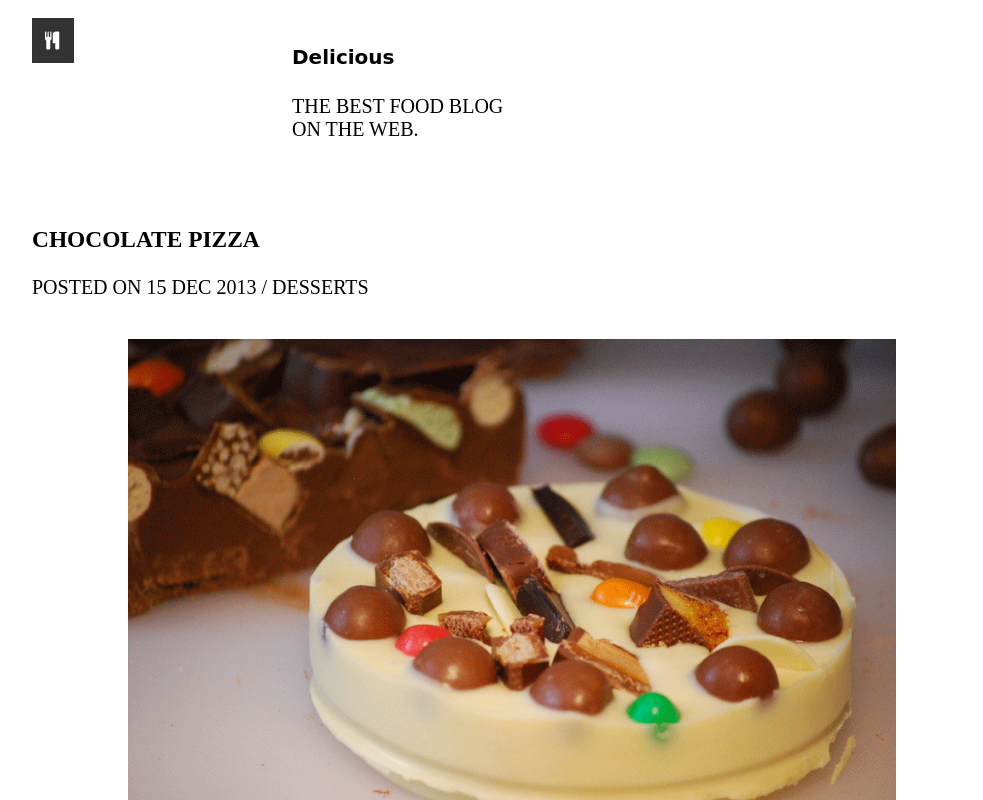
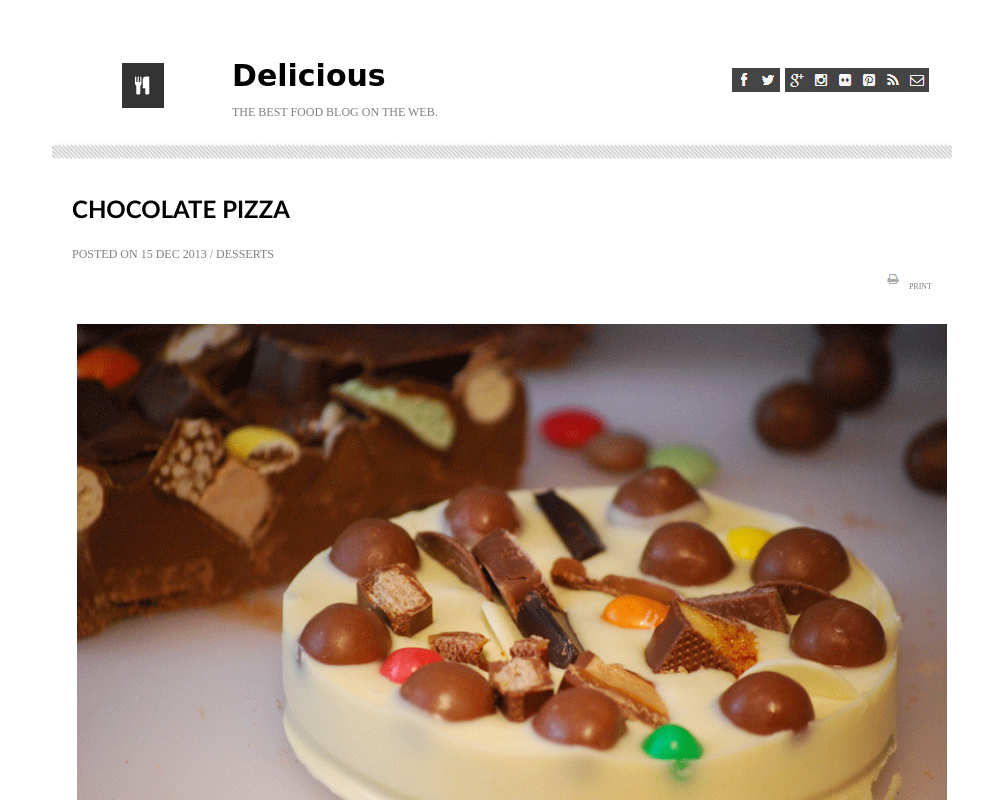
Before and after one commit to ScottDenton/Chocolate-Pizza, a plain HTML site: page index.html in a window 1280 px wide. Shown: the top 800 px of the page, without its empty margins (82-1065 px from the left). Drawn offline with Linux system fonts and the light colour scheme.

Commit message:
All complete

```diff
--- a/index.html
+++ b/index.html
@@ -8,15 +8,22 @@
         <div class = "grid-outline">
 
             <div id = "row-1" class = "row-1">
-                <div class = "col-1"> <img src = "Assets\logo.png" alt = "logo"> </div>
-                <div class = "col-1"><h4 class = 'delicious'>Delicious</h4><p>The best food blog on the web.</p> </div>
-                <div class = "col-1"> </div>
-                <div class = "col-1"> </div>
+                <div class = "col-0"> <img id="top-logo" src = "Assets\logo.png" alt = "logo"> </div>
+
+                <div class = "col-1"><h4 class = 'delicious'>Delicious</h4><p class='subheading'>The best food blog on the web.</p> </div>
+
+                <div class = "col-1" id = "social-links"><img src="Assets/fb-icon.png"><img src ="Assets/twit-icon.png"> <img src="Assets/gp-icon.png"><img src="Assets/insta-icon.png"><img src="Assets/flic-icon.png"><img src ="Assets/pint-icon.png"><img src="Assets/rss-icon.png"><img src="Assets/mail-icon.png"> </div>
             </div>
 
+            <div class = "border-pic"> <img id = "border-pic" src = "Assets/border.PNG"> </div>
+
             <div id = "row-2" class = "row-1">
-                <div class = "col-2"> <h3> Chocolate Pizza </h3><p>Posted on 15 Dec 2013 / Desserts</p> </div>
+                <div class = "col-2"> <h3 class = "heading-2"> Chocolate Pizza </h3><p class = "subheading" >Posted on 15 Dec 2013 / Desserts</p>
+                <p id="print-text">PRINT</p><img src = "Assets/print-icon.png" id = "print" >
+
+                </div>
             </div>
+
 
             <div id = "row-3" class = "row-4">
                 <div class = "col-2"> <img src = "Assets\choco-pizza.png" alt = "chocolate Pizza" id = "pizza"></div>
@@ -51,10 +58,11 @@
 
             </div>
 
+            <div class = "border-pic"> <img id = "border-pic2" src = "Assets/border.PNG"> </div>
 
 
             <div id = "row-6" >
-                <div class = "col-5"> <img class ="author" src = "Assets/van-pic.png" alt="Vanessa Stephens">
+                <div class = "col-5" > <img class ="author" src = "Assets/van-pic.png" alt="Vanessa Stephens">
                     <h3 class="author-name">Vanessa Stephens</h3> <p class ="about">Food enthusiast, photography fan. Add a pinch of raw foodism and thats pretty much who I am.</p>
                 </div>
 
--- a/style.css
+++ b/style.css
@@ -6,7 +6,7 @@ body{
 
 
 .grid-outline{
-    box-sizing: border-box;
+    /* box-sizing: border-box; */
     width:960px;
     height:100%;
     text-align:center;
@@ -22,10 +22,17 @@ body{
     padding:10px;
 
 }
+.col-0{
+    padding:40px 0px 20px 100px;
+    width:100px;
+}
+
 .col-1 {
     width: 240px;
 
-}
+      }
+
+
 .col-2 {
     width: 960px;
 
@@ -56,8 +63,10 @@ body{
  .row-1 {
    height: 7.69%;
    max-height: 7.69%;
+
 }
 .row-2 {
+
    height: 15.38%;
    max-height: 15.38%;
 }
@@ -69,22 +78,30 @@ body{
     height: 30.76%;
     max-height: 30.76%;
 }
+
 #row-1 {
+
 text-align:left;
 }
 #row-1 p{
     text-transform: uppercase;
 
+
+
 }
 #row-2 {
+    padding-left:40px;
     text-align: left;
     text-transform: uppercase;
+
 }
 
 #row-4 p{
     text-align:justify;
-    text-indent: 5em;
-    padding:10px 10% 10px 10%;
+    color:rgb(116, 113, 113);
+    text-indent: 2.5em;
+    padding:10px 40px ;
+
     }
 
 #row-5 {
@@ -103,12 +120,69 @@ text-align:left;
 
 }
 
+#top-logo{
+    padding-top:15px;
+
+
+
+}
 .delicious {
-    font-family: cursive
+    font-family: cursive;
+    font-size:1.5em;
+    margin-bottom:0px;
+
+
 }
 
+.subheading {
+    font-size:0.6em;
+    color:grey;
+
+}
+#social-links{
+float:right;
+margin-top:50px;
+margin-left:10px;
+
+}
+
+.border-pic {
+    width:100%;
+}
+#border-pic{
+    width:900px;
+}
+
+#border-pic2 {
+    padding-top:20px;
+    margin-bottom:0px;
+    width:880px;
+}
+
+.heading-2{
+    font-family: 'Trebuchet MS', 'Lucida Sans Unicode', 'Lucida Grande', 'Lucida Sans', Arial, sans-serif;
+    font-size:1.2em;
+    font-weight: bold;
+}
+
+#print{
+    float:right;
+    padding-right:10px;
+    padding-bottom:20px;
+}
+
+#print-text{
+    float:right;
+    font-size:8px;
+    color:grey;
+    padding-right:100px;
+
+}
+
+
 #pizza {
-    width: 768px;
+    width: 870px;
+    margin-top:0px;
     }
 
 ul{
@@ -125,22 +199,27 @@ ul{
     padding-right:10px;
 }
 .author-name{
-    color: rgb(56, 54, 54)
+    color: rgb(56, 54, 54);
+    margin-top:0px;
+    margin-bottom:0px;
+    padding:0px;
 }
 
 .about{
     margin-left:100px;
-
+    margin-bottom:0px;
+    margin-top:2px;
 }
 .recipe{
     background-color:rgb(185, 87, 7);
     color:white;
     text-transform: uppercase;
-    padding:10px;
-    position:relative;
-    left: 720px;
-    bottom:80px;
-    font-family: 'Times New Roman', Times, serif
+    padding:15px 20px;
+    margin-top:80px;
+    float:right;
+    font-family: 'Times New Roman', Times, serif;
+    border-style: none;
+
 }
 
 .copyright {
```
Also changed, not shown: Assets/border.PNG (added).
